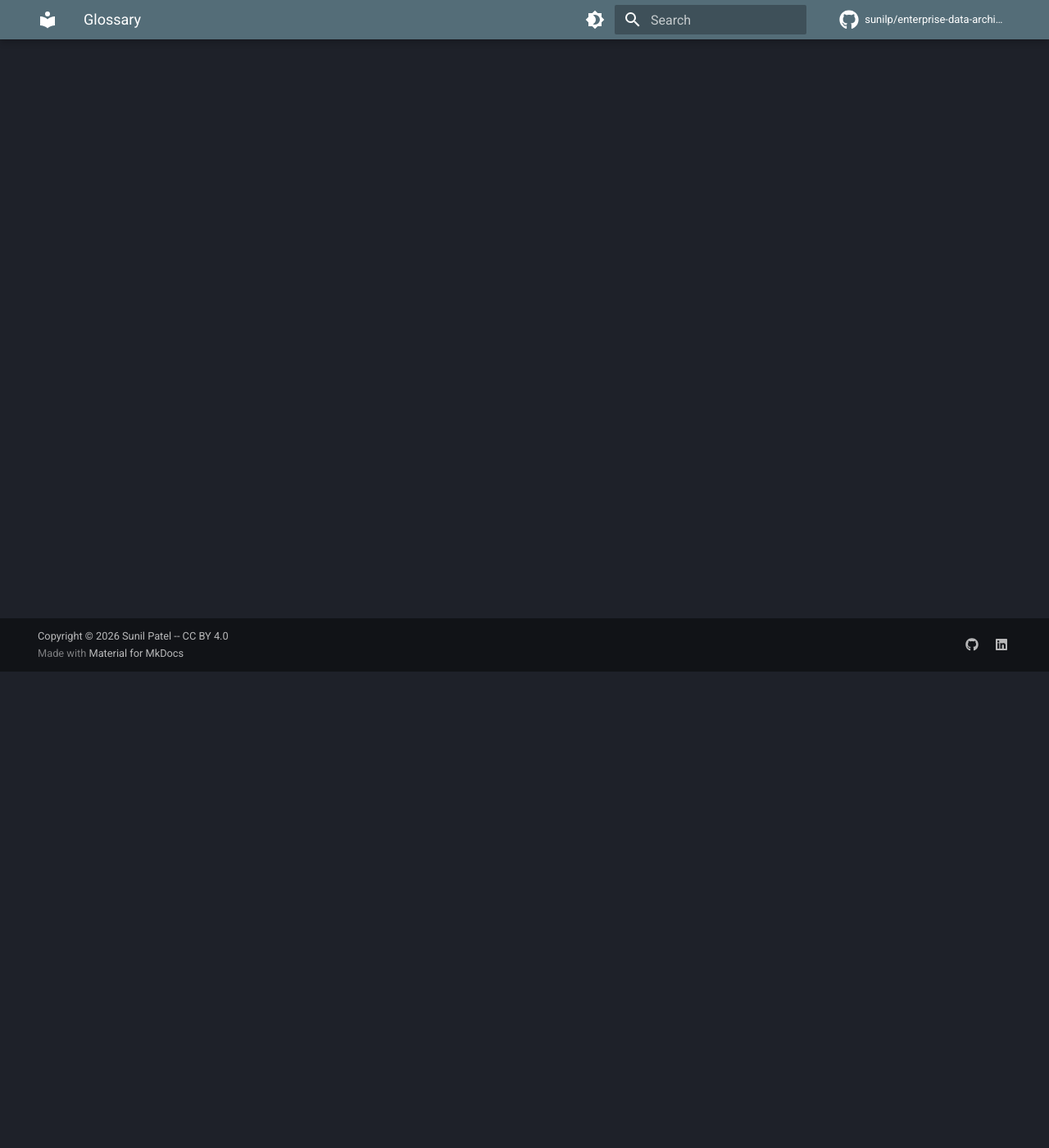
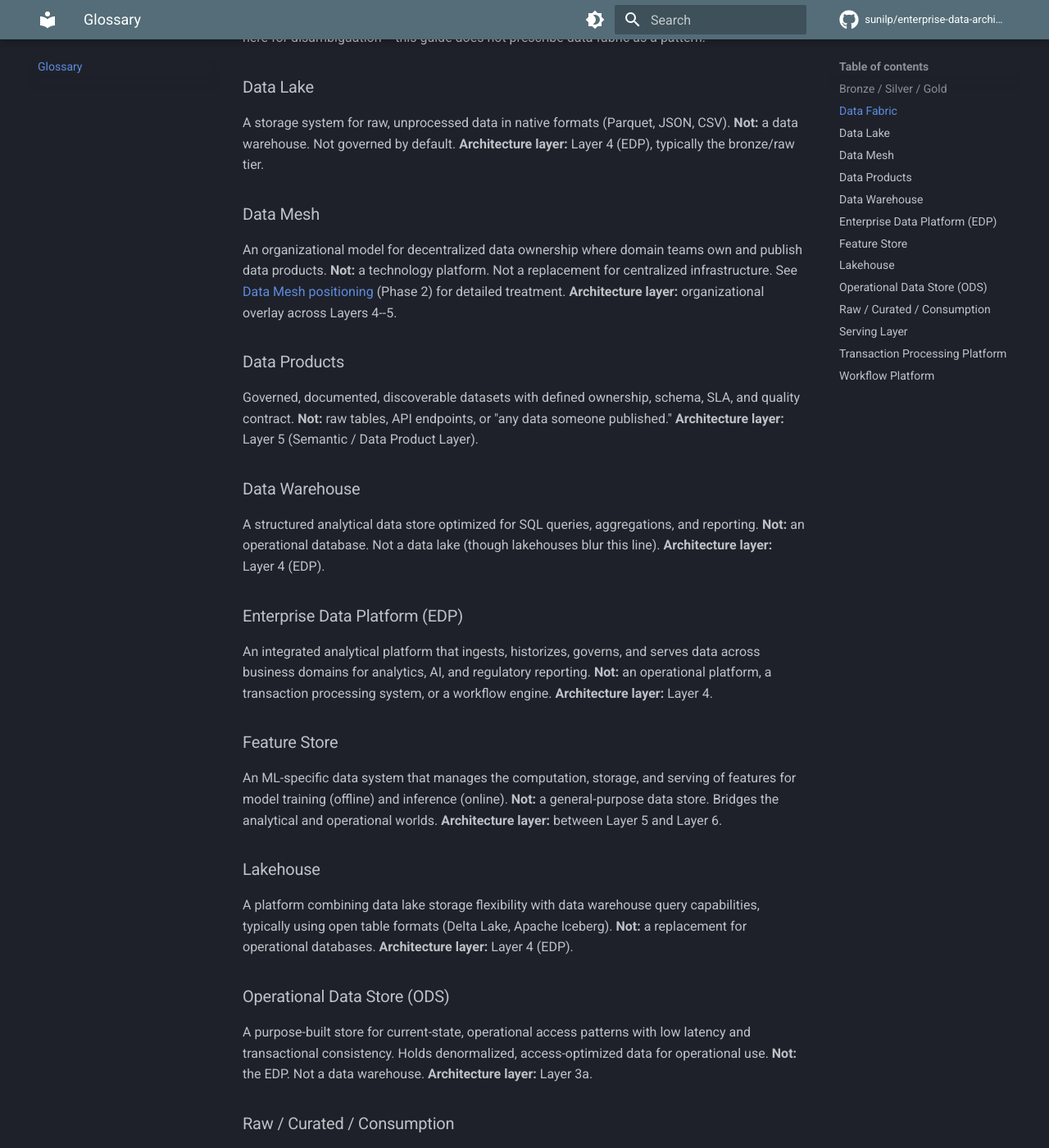
Before and after one commit to sunilp/enterprise-data-architecture, an MkDocs documentation site: the page built from docs/glossary.md, in a window 1280 px wide and 1400 px high, scrolled down 581 px. Shown: the whole window at 82% size. Built offline with MkDocs 1.6.1 and Material for MkDocs 9.7.7, drawn with Linux system fonts in a browser that asks for light colours; comment, search, counter and statistics services are not loaded; some of the changed text lies outside the part shown.

Commit message:
Add glossary: 14 terms with definitions and architecture mapping

```diff
--- a/docs/glossary.md
+++ b/docs/glossary.md
@@ -1,3 +1,65 @@
 # Glossary
 
-Placeholder.
+Precise definitions for terms that are commonly confused, conflated, or misused in enterprise data architecture. Each term includes what it is, what it is not, and where it fits in the [target-state architecture](blueprints/target-state.md).
+
+---
+
+### Bronze / Silver / Gold
+
+Data refinement stages within the EDP: raw ingestion (bronze), cleansed and conformed (silver), business-ready (gold). **Not:** business process stages or a workflow model. **Architecture layer:** Layer 4 (EDP).
+
+### Data Fabric
+
+A vendor-marketed architectural approach emphasizing metadata-driven data integration across distributed systems. **Not:** a single product or platform. Not the same as data mesh. Included here for disambiguation -- this guide does not prescribe data fabric as a pattern.
+
+### Data Lake
+
+A storage system for raw, unprocessed data in native formats (Parquet, JSON, CSV). **Not:** a data warehouse. Not governed by default. **Architecture layer:** Layer 4 (EDP), typically the bronze/raw tier.
+
+### Data Mesh
+
+An organizational model for decentralized data ownership where domain teams own and publish data products. **Not:** a technology platform. Not a replacement for centralized infrastructure. See [Data Mesh positioning](decisions/data-mesh.md) (Phase 2) for detailed treatment. **Architecture layer:** organizational overlay across Layers 4--5.
+
+### Data Products
+
+Governed, documented, discoverable datasets with defined ownership, schema, SLA, and quality contract. **Not:** raw tables, API endpoints, or "any data someone published." **Architecture layer:** Layer 5 (Semantic / Data Product Layer).
+
+### Data Warehouse
+
+A structured analytical data store optimized for SQL queries, aggregations, and reporting. **Not:** an operational database. Not a data lake (though lakehouses blur this line). **Architecture layer:** Layer 4 (EDP).
+
+### Enterprise Data Platform (EDP)
+
+An integrated analytical platform that ingests, historizes, governs, and serves data across business domains for analytics, AI, and regulatory reporting. **Not:** an operational platform, a transaction processing system, or a workflow engine. **Architecture layer:** Layer 4.
+
+### Feature Store
+
+An ML-specific data system that manages the computation, storage, and serving of features for model training (offline) and inference (online). **Not:** a general-purpose data store. Bridges the analytical and operational worlds. **Architecture layer:** between Layer 5 and Layer 6.
+
+### Lakehouse
+
+A platform combining data lake storage flexibility with data warehouse query capabilities, typically using open table formats (Delta Lake, Apache Iceberg). **Not:** a replacement for operational databases. **Architecture layer:** Layer 4 (EDP).
+
+### Operational Data Store (ODS)
+
+A purpose-built store for current-state, operational access patterns with low latency and transactional consistency. Holds denormalized, access-optimized data for operational use. **Not:** the EDP. Not a data warehouse. **Architecture layer:** Layer 3a.
+
+### Raw / Curated / Consumption
+
+Alternative naming for bronze/silver/gold. Same concept: data refinement stages within the EDP. Some organizations prefer this naming to avoid the "gold = final product" misconception. **Architecture layer:** Layer 4 (EDP).
+
+### Serving Layer
+
+Infrastructure that sits between data products and operational consumers, optimized for low-latency, high-concurrency access. APIs, caches, materialized views, feature stores. **Not:** the EDP. Not the data product itself. **Architecture layer:** between Layer 5 and operational consumers.
+
+### Transaction Processing Platform
+
+Systems designed for ACID-compliant, low-latency business transactions: payments, orders, bookings, settlements. **Not:** the EDP. Not analytical. **Architecture layer:** Layer 3.
+
+### Workflow Platform
+
+Systems for orchestrating multi-step business processes with state management, human tasks, exception handling, and SLA tracking. Temporal, Camunda, or purpose-built BPM. **Not:** dbt. Not Airflow (which is a pipeline orchestrator, not a business workflow engine). **Architecture layer:** Layer 3.
+
+---
+
+Terms with dedicated pages in this guide (e.g., Data Mesh) are defined briefly here with a link to the full treatment.
```
